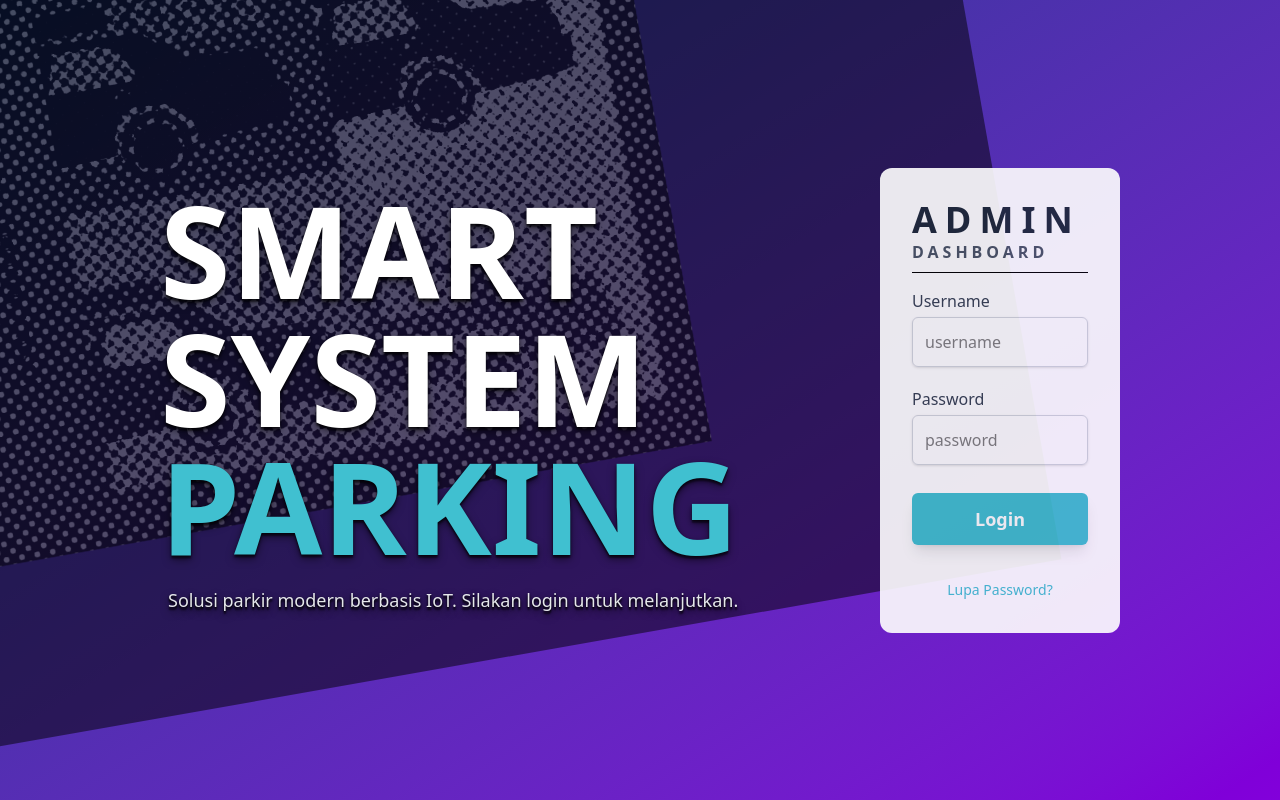
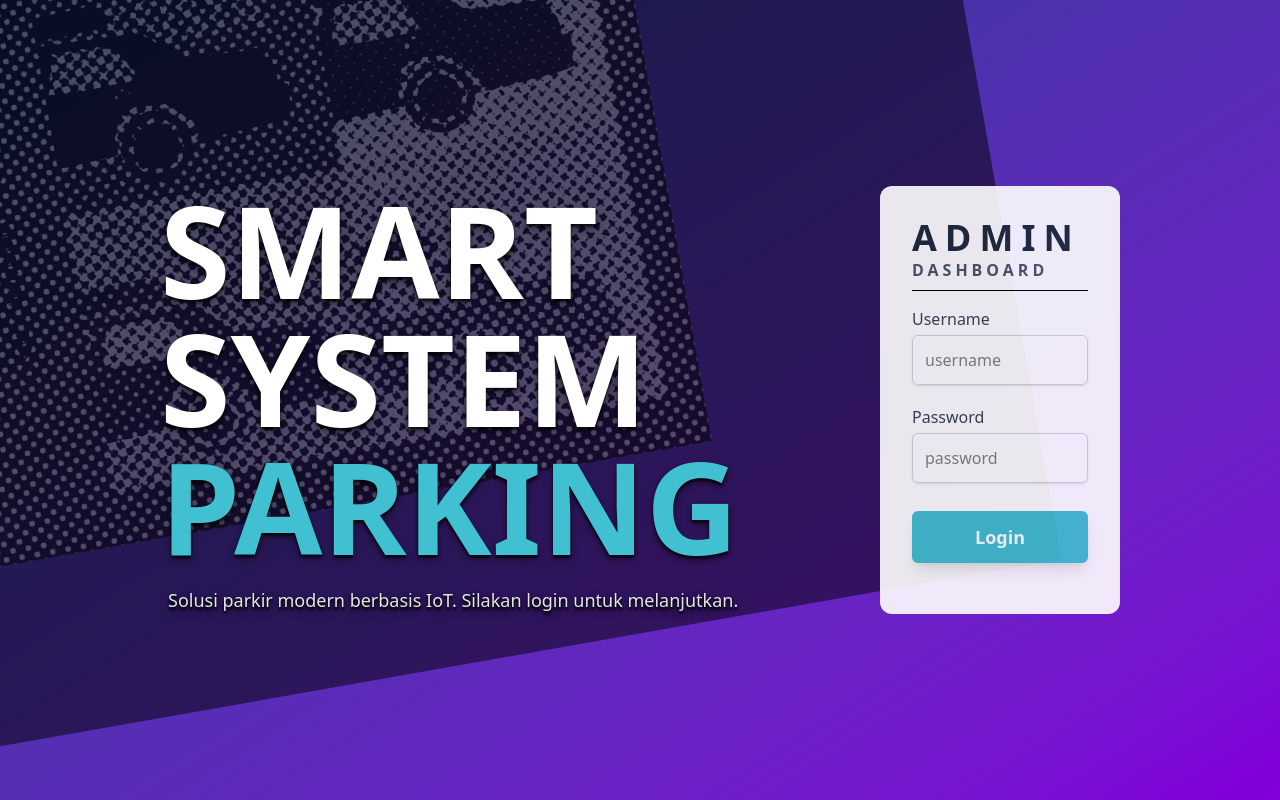
Before and after one commit to hino89/project-iot-frontend, a React (Vite) app: page /adminLogin in a window 1280 px wide. Built offline with nearby package versions, Linux system fonts and the light colour scheme.

Commit message:
typical login page stuff

```diff
--- a/src/admin/AdminLogin.tsx
+++ b/src/admin/AdminLogin.tsx
@@ -1,34 +1,82 @@
-// src/pages/LoginPage.tsx
-// import React from 'react';
-import { Link } from 'react-router-dom';
-import { useEffect } from 'react';
+// src/admin/AdminLogin.tsx
+import { Link, useNavigate } from 'react-router-dom';
+import { useEffect, useState, type FormEvent } from 'react';
+import { jwtDecode } from 'jwt-decode'; // Import jwt-decode
 
+// Interface untuk data di dalam token
+interface JwtPayload {
+  role: string;
+}
+
+// Alamat API Backend Anda
+const API_BASE_URL = 'http://localhost:5111'; // Sesuaikan port jika beda
 
 export function AdminLogin() {
-    useEffect(() => {
-        document.title = 'Admin Login';
-      }, []);
+  useEffect(() => {
+    document.title = 'Admin Login';
+  }, []);
+
+  // --- STATE UNTUK FORM ---
+  const [username, setUsername] = useState('');
+  const [password, setPassword] = useState('');
+  const [error, setError] = useState<string | null>(null);
+  const navigate = useNavigate(); // Hook untuk redirect
+
+  // --- FUNGSI UNTUK HANDLE SUBMIT ---
+  const handleSubmit = async (e: FormEvent) => {
+    e.preventDefault(); // Mencegah reload halaman
+    setError(null); // Bersihkan error lama
+
+    try {
+      const response = await fetch(`${API_BASE_URL}/api/auth/login`, {
+        method: 'POST',
+        headers: {
+          'Content-Type': 'application/json',
+        },
+        body: JSON.stringify({ username, password }),
+      });
+
+      const data = await response.json();
+
+      // 1. Cek jika login GAGAL (status 401 dari controller)
+      if (!response.ok) {
+        throw new Error(data.message || 'Invalid credentials');
+      }
+
+      // 2. Cek jika login SUKSES
+      const token = data.token;
+      if (token) {
+        // Decode token untuk cek role
+        const decoded = jwtDecode<JwtPayload>(token);
+
+        // 3. Cek apakah rolenya 'admin'
+        if (decoded.role === 'admin') {
+          // 4. Simpan token dan redirect
+          localStorage.setItem('token', token);
+          navigate('/adminDashboard');
+        } else {
+          // Jika role bukan admin (misal 'member')
+          throw new Error('You do not have permission to access this page.');
+        }
+      }
+
+    } catch (err) {
+      if (err instanceof Error) {
+        setError(err.message);
+      } else {
+        setError('An unknown error occurred.');
+      }
+    }
+  };
+
   return (
-    // ==========================================================
-    // 1. "background halaman nya"
-    // 100% layar (h-screen w-screen)
-    // 'flex' untuk nge-center 'main container'
-    // 3 layer background, bg-gradient, bg-img, bg-black-opacity
-    // ==========================================================
     <div className=" relative flex h-screen w-screen items-center justify-center bg-gradient-to-br from-blue-900 to-purple-700 p-8 overflow-hidden">
-        <div className="absolute -top-3/12 -left-1/12 w-[60vw] h-[60vw] transform -rotate-10 bg-[url('/public/BG-CAR.png')] bg-contain bg-center bg-no-repeat"></div>
-        <div className="absolute -top-3/4 -left-1/4 w-[100vw] h-[100vw] transform -rotate-10 bg-black opacity-50"></div>
+      {/* ... (background divs tetap sama) ... */}
+      <div className="absolute -top-3/12 -left-1/12 w-[60vw] h-[60vw] transform -rotate-10 bg-[url('/public/BG-CAR.png')] bg-contain bg-center bg-no-repeat"></div>
+      <div className="absolute -top-3/4 -left-1/4 w-[100vw] h-[100vw] transform -rotate-10 bg-black opacity-50"></div>
 
-      {/* ==========================================================
-            2. "1 main container"
-                pakai 'flex' untuk nge-split "2 bagian"
-      ========================================================== */}
       <main className="relative z-10 flex w-full max-w-8xl p-32">
-
-        {/* ==========================================================
-            3. "Bagian Kiri" (Teks "Smart System Parking")
-                set lebarnya 50% (w-3/4)
-        ========================================================== */}
+        {/* ... (Bagian Kiri Teks tetap sama) ... */}
         <div className="flex w-3/4 flex-col justify-center text-white">
           <h1 className="text-9xl font-black text-shadow-lg/50">SMART SYSTEM</h1>
           <h1 className="text-9xl font-black text-cyanGrungeLight text-shadow-lg/50">PARKING</h1>
@@ -37,24 +85,23 @@ export function AdminLogin() {
           </p>
         </div>
 
-        {/* ==========================================================
-            4. "Bagian Kanan" (Card Login)
-                set lebar card putih 25% (w-1/4) di kanan.
-        ========================================================== */}
+        {/* --- BAGIAN KANAN (FORM) DIUBAH --- */}
         <div className="w-1/4 rounded-xl bg-white p-8  opacity-90">
-
           <h2 className="text-4xl font-black text-gray-800 tracking-[.5rem]">ADMIN</h2>
           <p className="text-gray-600 font-bold tracking-[.25rem]">DASHBOARD</p>
           <hr className="my-2" />
 
-          {/* Ini adalah "struktur dasar" form-nya */}
-          <div className="space-y-5 mt-4">
+          {/* Ganti <div> dengan <form> */}
+          <form className="space-y-5 mt-4" onSubmit={handleSubmit}>
             <div>
               <label className="block font-medium text-gray-700">Username</label>
               <input
                 type="text"
                 placeholder="username"
                 className="mt-1 w-full rounded-md border border-gray-300 p-3 shadow-sm"
+                value={username}
+                onChange={(e) => setUsername(e.target.value)} // Tambah state
+                required
               />
             </div>
             <div>
@@ -63,21 +110,30 @@ export function AdminLogin() {
                 type="password"
                 placeholder="password"
                 className="mt-1 w-full rounded-md border border-gray-300 p-3 shadow-sm"
+                value={password}
+                onChange={(e) => setPassword(e.target.value)} // Tambah state
+                required
               />
             </div>
-            <Link to="/adminDashboard" className="block w-full rounded-md bg-cyanGrungeLight p-3 mt-7 text-lg font-bold text-white shadow-lg hover:bg-cyanGrungeDark text-center">
+
+            {/* Tampilkan pesan error jika ada */}
+            {error && (
+              <div className="text-red-600 text-sm font-medium p-2 bg-red-100 rounded-md">
+                {error}
+              </div>
+            )}
+
+            {/* Ganti <Link> dengan <button> */}
+            <button
+              type="submit" // Tipe submit
+              className="block w-full rounded-md bg-cyanGrungeLight p-3 mt-7 text-lg font-bold text-white shadow-lg hover:bg-cyanGrungeDark text-center"
+            >
               Login
-            </Link>
-          </div>
+            </button>
+          </form>
 
-          {/* Link kembali ke Home */}
-          <div className="mt-8 text-center">
-            <Link to="/" className="text-sm text-cyanGrungeLight hover:underline">
-              Lupa Password?
-            </Link>
-          </div>
+          {/* ... (Link Lupa Password tetap sama) ... */}
         </div>
-
       </main>
     </div>
   );
```
